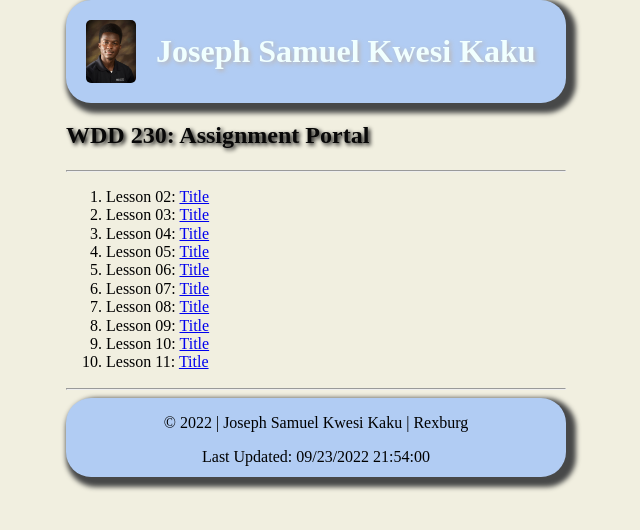
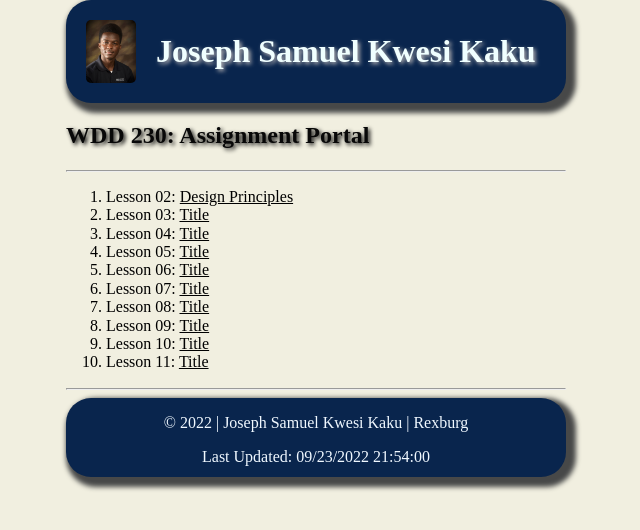
Before and after one commit to Joseph-kaku/BasicSite, a plain HTML site: page index.html in a window 1280 px wide. Shown: the whole page, without its empty margins (324-964 px from the left). Drawn offline with nearby package versions, Linux system fonts and the light colour scheme; files whose address does not match are found by name.

Commit message:
file directory update

```diff
--- a/main.css
+++ b/css/main.css
@@ -13,7 +13,7 @@ body {
   }
 
   header {
-    background-color: #b1ccf3;
+    background-color: #09254d;
     display: flex;
     border-radius: 25px;
     box-shadow: 5px 5px 5px 5px rgb(71, 72, 72);
@@ -27,7 +27,7 @@ ol, li {
 
 footer {
 
-  background-color: #b1ccf3;
+  background-color: #09254d;
   display: flex;
   border-radius: 25px;
   box-shadow: 5px 5px 5px 5px rgb(71, 72, 72);
@@ -46,10 +46,16 @@ h1 {
 
 .footerdiv {
   margin: 0 auto;
+  color:aliceblue;
 }
 
 .footerdiv2 {
   text-align: center;
   margin: 0 auto;
   margin-bottom: 10px;
+  color:aliceblue;
 }
+
+a{
+  color: black;
+}
--- a/index.html
+++ b/index.html
@@ -7,18 +7,18 @@
     <meta name="description" content="Assignment portal for Joseph Kaku">
     <title>Home Portal Page</title>
     <link rel="stylesheet" href="https://cdnjs.cloudflare.com/ajax/libs/normalize/8.0.1/normalize.min.css">
-    <link href="main.css" rel="stylesheet">
+    <link href="css/main.css" rel="stylesheet">
 </head>
 <body>
     <header>
-        <img src = "./0D2840D8-B734-4CD3-8E2C-8220C403020A.jpeg" alt ="my headshot">
+        <img src = "images/0D2840D8-B734-4CD3-8E2C-8220C403020A.jpeg" alt ="my headshot">
         <h1 class="text">Joseph Samuel Kwesi Kaku</h1>
     </header>
     <main>
         <h2>WDD 230: Assignment Portal</h2>
         <hr>
         <ol>
-        <li>Lesson 02: <a href="url">Title</a></li>
+        <li>Lesson 02: <a href="http://127.0.0.1:5500/lesson2/designprinciples.html">Design Principles</a></li>
         <li>Lesson 03: <a href="url">Title</a></li>
         <li>Lesson 04: <a href="url">Title</a></li>
         <li>Lesson 05: <a href="url">Title</a></li>
```
Also changed, not shown: images/0D2840D8-B734-4CD3-8E2C-8220C403020A.jpeg (renamed from 0D2840D8-B734-4CD3-8E2C-8220C403020A.jpeg), js/scripts.js (renamed from scripts.js), 1 other file.
